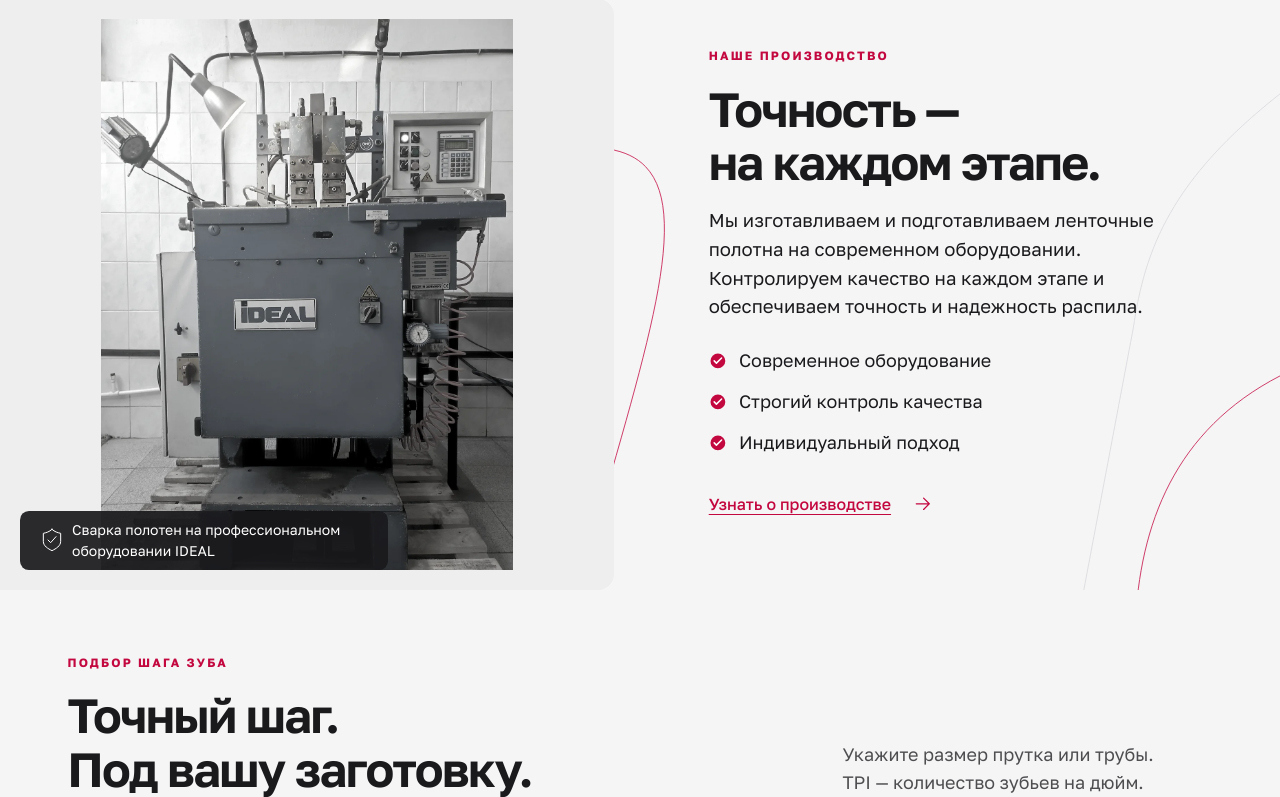
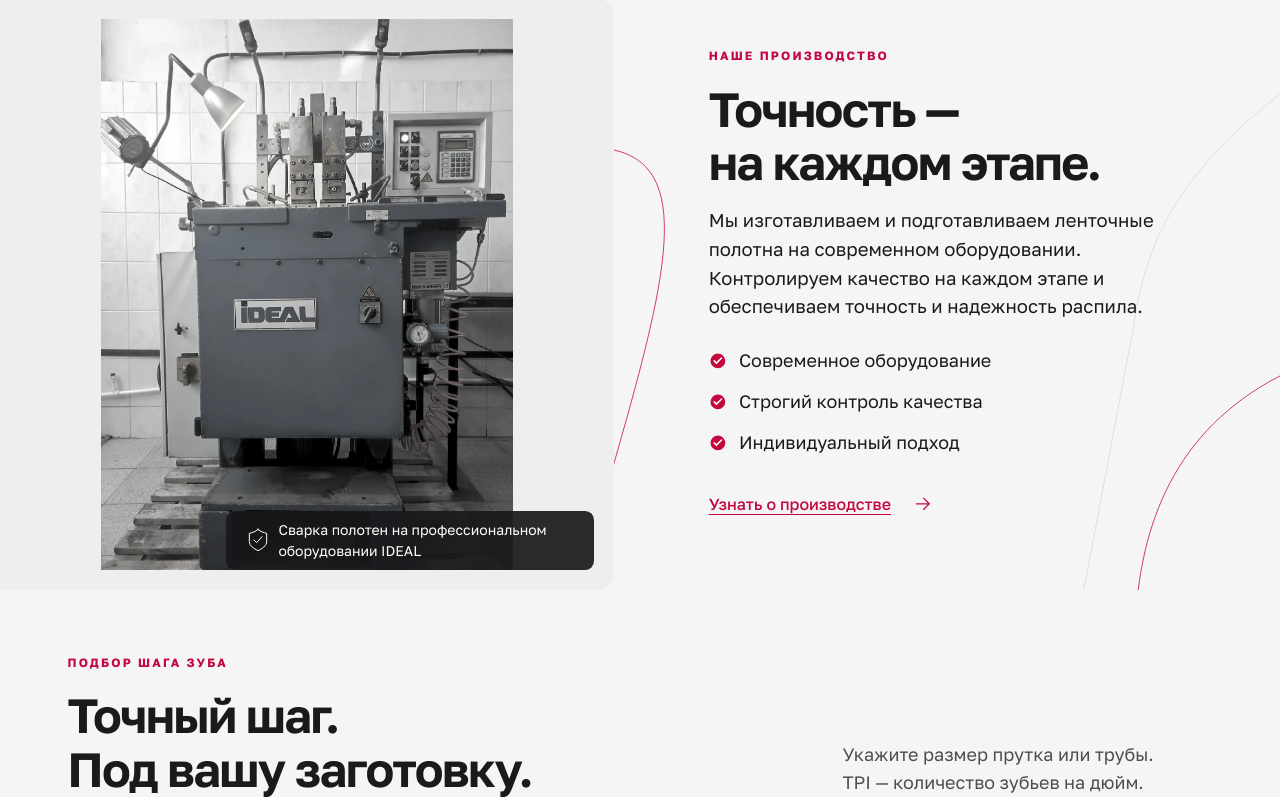
Before and after one commit to rez1dennt/omega, a WordPress theme: template wordpress/omega-komplekt/front-page.php in a window 1280 px wide. Shown: the part 1779-2576 px from the top of the page. Run offline with PHP 8.4 and a stand-in for WordPress, Linux system fonts and the light colour scheme; the site name, menu and one post (Sample post) are stand-ins, and other content is empty.

Commit message:
Align the compact IDEAL badge to the right

```diff
--- a/dist/styles/typography.css
+++ b/dist/styles/typography.css
@@ -289,7 +289,7 @@ h2 { font-size: var(--text-heading); line-height: var(--leading-heading); letter
 .hero-learn { display: inline-flex; margin-block-start: var(--pitch-gap); }
 .production-media { display: flex; align-items: center; justify-content: center; width: 48%; padding: var(--pitch-gap); background: var(--color-surface-alt); border-radius: 0 var(--pitch-radius) var(--pitch-radius) 0; }
 .production-media > img { width: 100%; height: 100%; max-height: var(--production-photo-height); object-fit: contain; object-position: center; clip-path: none; filter: none; }
-.production-media figcaption { left: var(--pitch-gap); right: auto; bottom: var(--pitch-gap); width: max-content; min-width: 0; max-width: min(var(--production-badge-width),calc(100% - var(--pitch-gap) * 2)); padding: var(--pitch-half) var(--pitch-gap); gap: var(--pitch-half); font-size: var(--text-small); line-height: var(--leading-body); }
+.production-media figcaption { left: auto; right: var(--pitch-gap); bottom: var(--pitch-gap); width: max-content; min-width: 0; max-width: min(var(--production-badge-width),calc(100% - var(--pitch-gap) * 2)); padding: var(--pitch-half) var(--pitch-gap); gap: var(--pitch-half); font-size: var(--text-small); line-height: var(--leading-body); }
 .production-media figcaption .icon { flex: none; width: var(--production-badge-icon); height: var(--production-badge-icon); }
 .production-media figcaption br { display: none; }
 @media (max-width: 767px) {
--- a/scripts/equipment-layout-check.mjs
+++ b/scripts/equipment-layout-check.mjs
@@ -37,6 +37,7 @@ try {
     const caption=await page.locator('.production-media figcaption').evaluate(el=>({box:el.getBoundingClientRect().toJSON(),parent:el.parentElement.getBoundingClientRect().toJSON(),icon:el.querySelector('svg').getBoundingClientRect().toJSON(),font:parseFloat(getComputedStyle(el).fontSize)}));
     assert.ok(caption.box.width<=369 && caption.box.height<=110,'IDEAL caption is a compact badge');
     assert.ok(caption.box.left>=caption.parent.left && caption.box.right<=caption.parent.right,'Caption stays inside photo');
+    assert.ok(caption.parent.right-caption.box.right>=8 && caption.parent.right-caption.box.right<=24,'IDEAL badge is aligned to the right edge of its photo');
     assert.ok(caption.icon.width<=28 && caption.font>=13,'Compact icon and readable caption');
     assert.equal(await page.evaluate(()=>document.documentElement.scrollWidth>innerWidth),false,'No page overflow');
     if([1440,768,320].includes(width)){
--- a/wordpress/omega-komplekt/styles/typography.css
+++ b/wordpress/omega-komplekt/styles/typography.css
@@ -289,7 +289,7 @@ h2 { font-size: var(--text-heading); line-height: var(--leading-heading); letter
 .hero-learn { display: inline-flex; margin-block-start: var(--pitch-gap); }
 .production-media { display: flex; align-items: center; justify-content: center; width: 48%; padding: var(--pitch-gap); background: var(--color-surface-alt); border-radius: 0 var(--pitch-radius) var(--pitch-radius) 0; }
 .production-media > img { width: 100%; height: 100%; max-height: var(--production-photo-height); object-fit: contain; object-position: center; clip-path: none; filter: none; }
-.production-media figcaption { left: var(--pitch-gap); right: auto; bottom: var(--pitch-gap); width: max-content; min-width: 0; max-width: min(var(--production-badge-width),calc(100% - var(--pitch-gap) * 2)); padding: var(--pitch-half) var(--pitch-gap); gap: var(--pitch-half); font-size: var(--text-small); line-height: var(--leading-body); }
+.production-media figcaption { left: auto; right: var(--pitch-gap); bottom: var(--pitch-gap); width: max-content; min-width: 0; max-width: min(var(--production-badge-width),calc(100% - var(--pitch-gap) * 2)); padding: var(--pitch-half) var(--pitch-gap); gap: var(--pitch-half); font-size: var(--text-small); line-height: var(--leading-body); }
 .production-media figcaption .icon { flex: none; width: var(--production-badge-icon); height: var(--production-badge-icon); }
 .production-media figcaption br { display: none; }
 @media (max-width: 767px) {
```
Also changed, not shown: docs/equipment-grid-2026-10-20.md (+2 -2 lines).
